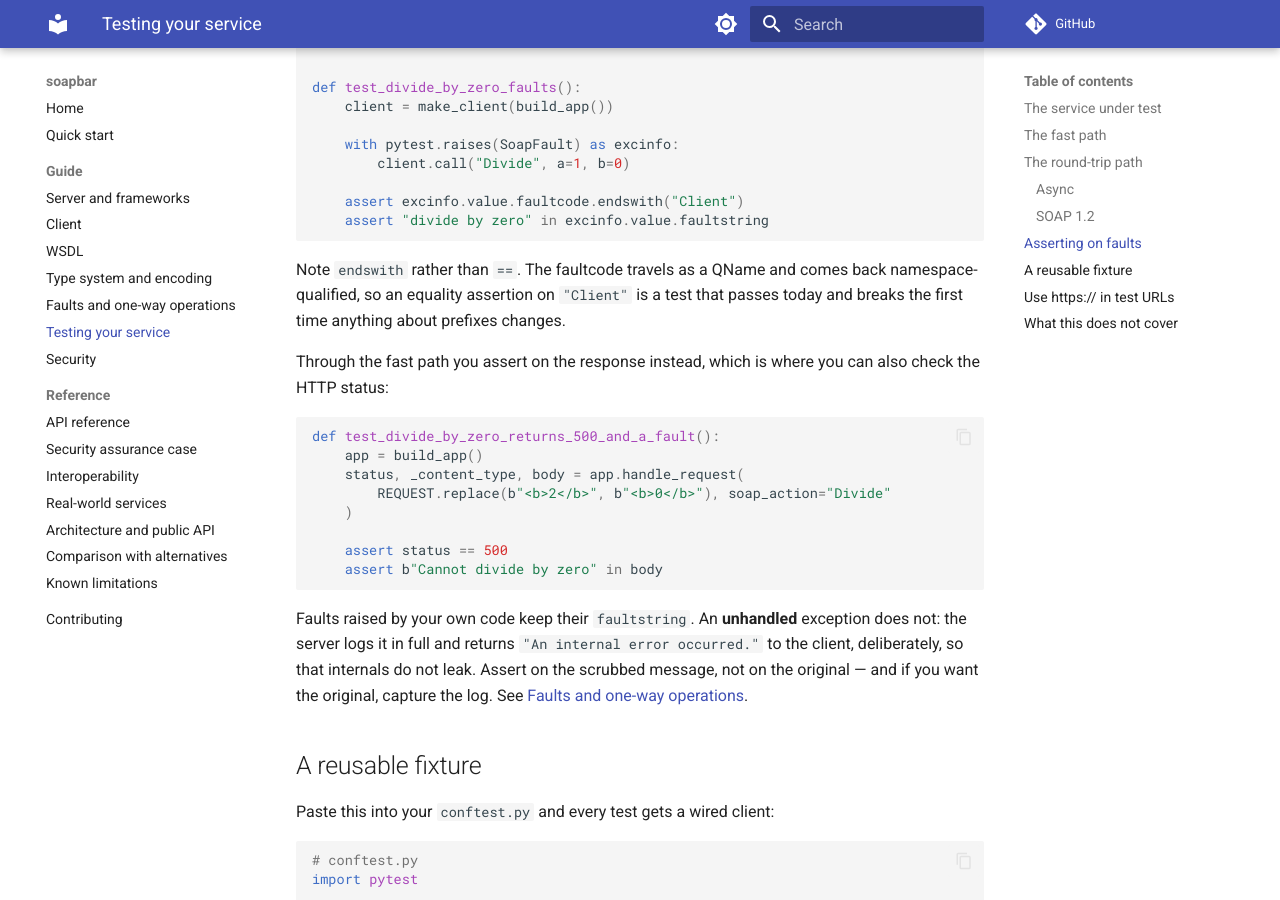
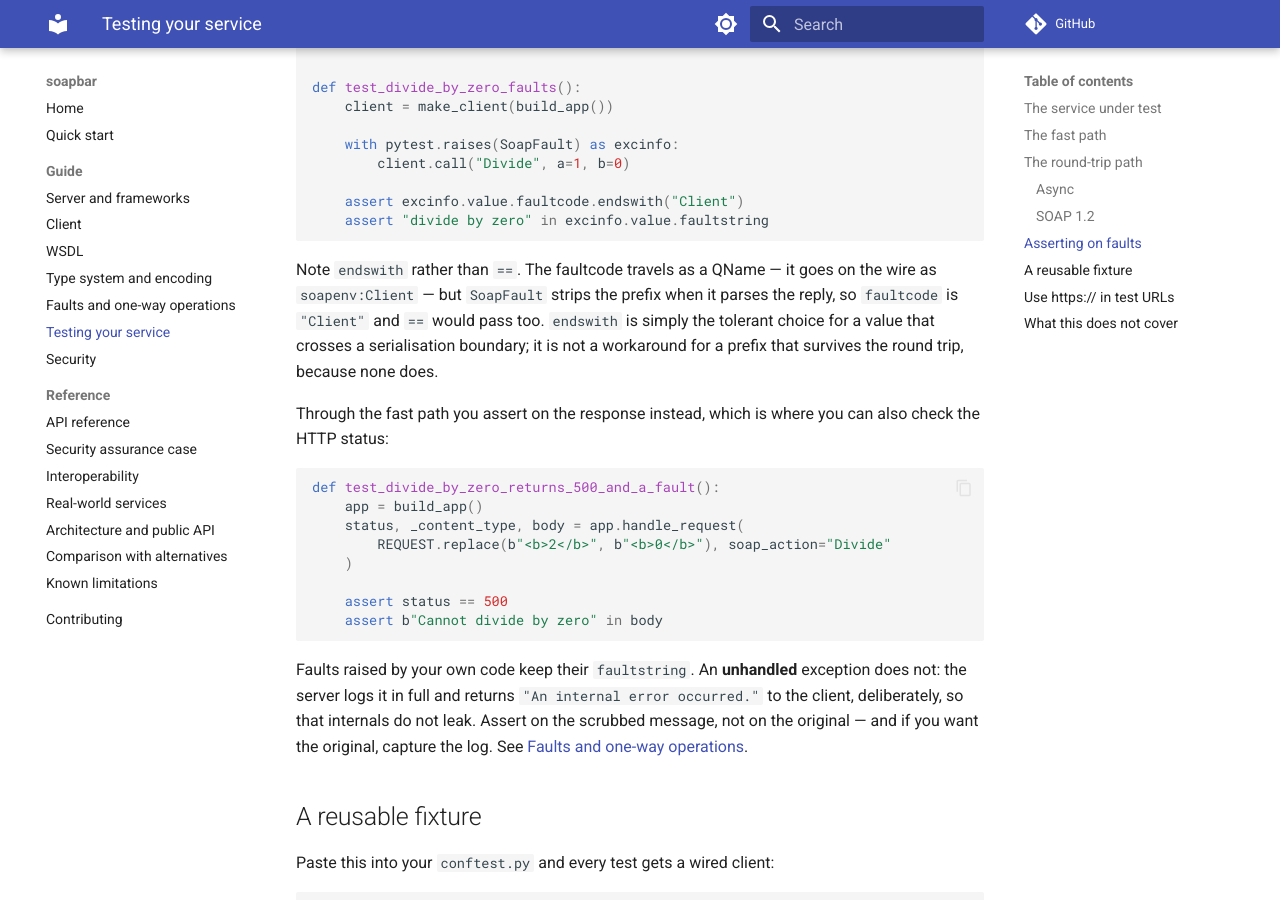
Before and after one commit to hitoshyamamoto/soapbar, an MkDocs documentation site: the page built from docs/testing.md, in a window 1280 px wide and 900 px high, scrolled down 4553 px. Built offline with MkDocs 1.6.1 and Material for MkDocs 9.7.7, drawn with Linux system fonts in a browser that asks for light colours; comment, search, counter and statistics services are not loaded.

````diff
--- a/docs/testing.md
+++ b/docs/testing.md
@@ -233,9 +233,11 @@ def test_divide_by_zero_faults():
     assert "divide by zero" in excinfo.value.faultstring
 ```
 
-Note `endswith` rather than `==`. The faultcode travels as a QName and comes
-back namespace-qualified, so an equality assertion on `"Client"` is a test that
-passes today and breaks the first time anything about prefixes changes.
+Note `endswith` rather than `==`. The faultcode travels as a QName — it goes on
+the wire as `soapenv:Client` — but `SoapFault` strips the prefix when it parses
+the reply, so `faultcode` is `"Client"` and `==` would pass too. `endswith` is
+simply the tolerant choice for a value that crosses a serialisation boundary; it
+is not a workaround for a prefix that survives the round trip, because none does.
 
 Through the fast path you assert on the response instead, which is where you
 can also check the HTTP status:
````
